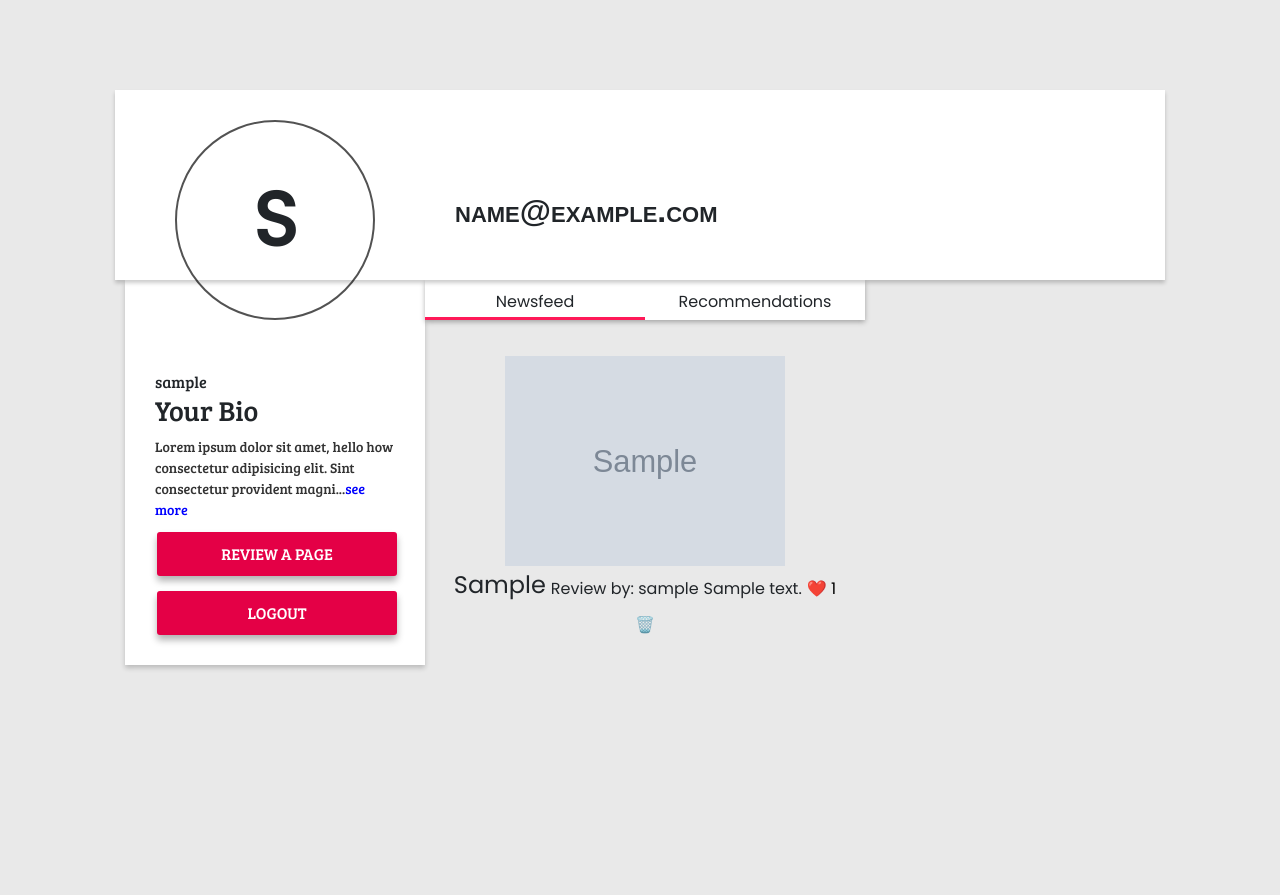
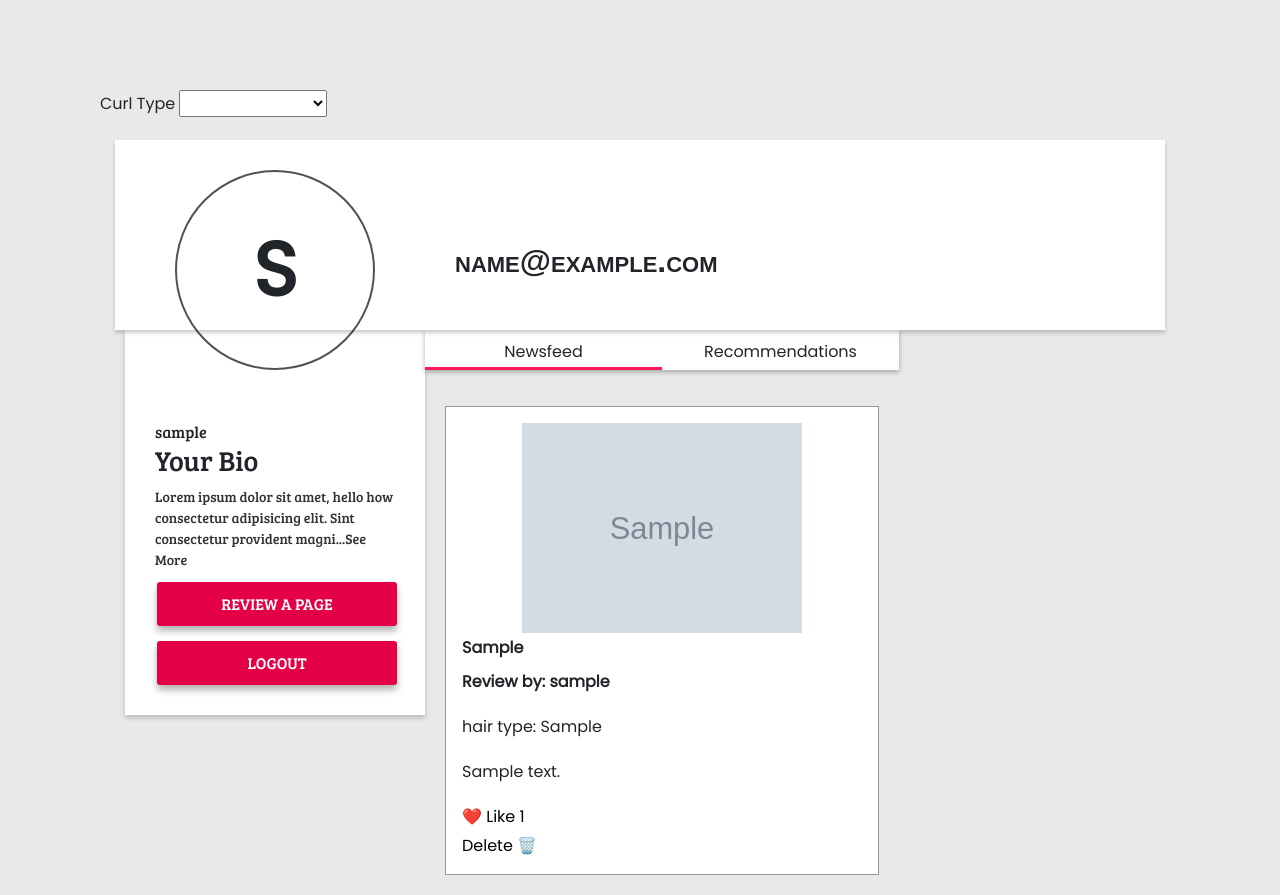
Before and after one commit to niasantiago/demotrial, a Node server app: page /profile in a window 1280 px wide. Before the commit the page ends 670 px from the top, so only its background shows below. Run offline with Node 20, Linux system fonts and the light colour scheme; a user stored in the database is signed in; tables that the repository leaves empty hold one stand-in row (values such as "Sample post"); grey boxes marked "Sample" are stand-in pictures; some libraries are stand-ins or nearby versions.

Commit message:
added filter by hair type at top of app the  button doesn't reload properly

```diff
--- a/controllers/posts.js
+++ b/controllers/posts.js
@@ -8,11 +8,17 @@ const { getRecommendations } = require("../helpers/openai.js")
 module.exports = {
   getProfile: async (req, res) => {
     try {
+      console.log(req.query)
       const isABusinessAccount = req.user.accountType === 'business'
       if(isABusinessAccount){
         res.redirect('/business')
       }
-      const allReviews = await Post.find();
+      let allReviews = await Post.find();
+      if ("hairType" in req.query){
+        allReviews = allReviews.filter((review) => review.hairType === req.query.hairType)
+        console.log(allReviews)
+      }
+
       const users = await User.find();
       const businesses = users.filter((user) => user.accountType === 'business');
       res.render("customer.ejs", { allReviews, user: req.user, businesses });
@@ -28,7 +34,7 @@ module.exports = {
       // ratings equals the medium or average number of each review's ratings
       let average = 1
       if (myReviews.length == 0){
-         average = 1
+        const average = 1
       }
       else {
         const ratings = myReviews.map((review) => review.rating)
@@ -67,6 +73,7 @@ module.exports = {
 
 
   createReview: async (req, res) => {
+    console.log(req.body)
     try {
       // Upload image to cloudinary
         const result = await cloudinary.uploader.upload(req.file.path);
@@ -84,7 +91,8 @@ module.exports = {
         userName: req.user.userName,
         businessId,
         business,
-        rating: Number(req.body.rating)
+        rating: Number(req.body.rating),
+        hairType: req.body.hairType,
       });
       console.log("Post has been added!");
       res.redirect("/profile");
--- a/models/Post.js
+++ b/models/Post.js
@@ -41,7 +41,11 @@ const PostSchema = new mongoose.Schema({
   },
   rating: {
     type: Number,
-  }
+  },
+  hairType: {
+    type: String,
+  },
+
 });
 
 module.exports = mongoose.model("Post", PostSchema);
--- a/public/css/profile.css
+++ b/public/css/profile.css
@@ -181,7 +181,6 @@ button.createbtn {
   cursor: pointer;
   outline: none;
   margin-bottom: 10px;
-  transition: background 0.3s ease-in-out;
   box-shadow: 0px 5px 7px 0px rgba(0, 0, 0, 0.3);
 }
 
@@ -368,12 +367,7 @@ button.createbtn i {
     font-size: 0.7rem;
   }
 }
-#see-more-bio,
-#see-less-bio {
-  color: blue;
-  cursor: pointer;
-  text-transform: lowercase;
-}
+
 .tab h1 {
   font-family: "Bree Serif", sans-serif;
   display: flex;
@@ -381,10 +375,6 @@ button.createbtn i {
   margin: 20px auto;
 }
 
-.profile-posts .like {
-background: transparent;
-border: none;
-}
 
 .posts{
     width:100%;
@@ -403,6 +393,49 @@ border: none;
 
 .post img{
 width:70%;
+}
+.post .postRow{
+  display: flex;
+  gap: 5px;
+  align-items: baseline;
+  justify-content: center;
+  flex-direction: column;
+}
+.posts {
+  max-width: 600px;
+}
+img {
+  max-width: 100%;
+}
+.post {
+  background: #FFF;
+  border: 1px solid #999;
+  font-size: 1em;
+  padding: 1em;
+  margin: 0;
+}
+.businessName {
+  font-size: 1em;
+  margin: 0 0 0.5em;
+  font-weight: bold;
+}
+.reviewText {
+  gap: 1em;
+  display: flex;
+  margin: 0;
+}
+.reviewAuthor {
+  font-weight: bold;
+}
+.reviewText {
+  display: grid;
+  grid-template-columns: 6em 1fr 6em;
+}
+.reviewText p {
+  margin: 0;
+}
+.likeReview {
+  justify-self: end;
 }
 
 
@@ -475,13 +508,8 @@ html.modal-active, body.modal-active {
   stroke-dasharray: 778;
   stroke-dashoffset: 778;
 }
+/* news feed */
 
-.post .postRow{
-  display: flex;
-  gap: 5px;
-  align-items: center;
-  justify-content: center;
-}
 
 /* form for hair type */
 @keyframes fadeIn {
--- a/public/js/profile.js
+++ b/public/js/profile.js
@@ -51,14 +51,18 @@ tabs(0);
 
 function bioText() {
   bio.oldText = bio.innerText;
+  const hairFilter = document.getElementById("hair-filter-read")
+  console.log(`we love hair ${hairFilter}`)
+  hairFilter.addEventListener("change", handleHairFilterChange)
 
   bio.innerText = bio.innerText.substring(0, 100) + "...";
   bio.innerHTML += "<span onclick='addLength()' id='see-more-bio'>See More</span>";
 }
 
 bioText();
-
+console.log("hairFilter")
 function addLength() {
+  console.log("hairFilter")
   bio.innerText = bio.oldText;
   bio.innerHTML += "&nbsp;" + "<span onclick='bioText()' id='see-less-bio'>See Less</span>";
   document.getElementById("see-less-bio").addEventListener("click", function() {
@@ -69,3 +73,21 @@ function addLength() {
 if (parseInt(document.querySelector(".alert-message").innerText) > 9) {
   document.querySelector(".alert-message").style.fontSize = ".7rem";
 }
+// function hairFilter (){
+//   const hairFilter = document.getElementById("hair-filter-read")
+//   console.log(`we love hair ${hairFilter}`)
+//   hairFilter.addEventListener("change", handleHairFilterChange
+//   );
+// }
+function handleHairFilterChange (event){
+  console.log("hair-filter-read");
+  let hairType = event.target.value
+  console.log(hairType)
+  const elements = document.getElementsByClassName("post");
+  console.log(elements)
+
+
+  window.location.href=`/profile?hairType=${hairType}`
+  const hairFilter = document.getElementById("hair-filter-read");
+  hairFilter.value = hairType;
+}
--- a/views/customer.ejs
+++ b/views/customer.ejs
@@ -51,12 +51,40 @@
                   <% }) %>
                   </select>
               </div>
+              <div class="mb-3">
+                <label for="hair-filter" class="form-label">Curl Type</label>
+                <select name="hairType" id="hair-filter">
+                  <option value="2A">Curly (Type 2A)</option>
+                  <option value="2B">Curly (Type 2B)</option>
+                  <option value="2C">Curly (Type 2C)</option>
+                  <option value="3A">Curly (Type 3A)</option>
+                  <option value="3B">Curly (Type 3B)</option>
+                  <option value="3C">Curly (Type 3C)</option>
+                  <option value="4A">Curly (Type 4A)</option>
+                  <option value="4B">Curly (Type 4B)</option>
+                  <option value="4C">Curly (Type 4C)</option>
+              </select>
+            </div>
               <button type="submit" class="btn btn-primary" value="Upload">Submit</button>
             </form>
 		</div>
 	</div>
 </div>
-
+  <div class="mb-3">
+    <label for="hair-filter" class="form-label">Curl Type</label>
+    <select name="hair-filter" id="hair-filter-read">
+      <option value=""></option>
+      <option value="2A">Curly (Type 2A)</option>
+      <option value="2B">Curly (Type 2B)</option>
+      <option value="2C">Curly (Type 2C)</option>
+      <option value="3A">Curly (Type 3A)</option>
+      <option value="3B">Curly (Type 3B)</option>
+      <option value="3C">Curly (Type 3C)</option>
+      <option value="4A">Curly (Type 4A)</option>
+      <option value="4B">Curly (Type 4B)</option>
+      <option value="4C">Curly (Type 4C)</option>
+  </select>
+  </div>
 <div class="container">
    <div class="profile-header">
         <div class="profile-img">
@@ -115,33 +143,27 @@
           <div class="profile-body">
             <div class="profile-posts tab">
               <div class="posts">
-                <% for(let i = 0; i < allReviews.length; i++){%>
-                <div class="post">
-                      <a href="/post/<%= allReviews[i]._id%>">
-                  <img class="img-fluid" src="<%= allReviews[i].image%>">
+                <% for (let i = 0; i < allReviews.length; i++) { %>
+                    <div class="post <%= allReviews[i].hairType %>">
+                        <a class="postImage" href="/post/<%= allReviews[i]._id %>">
+                            <img class="img-fluid" src="<%= allReviews[i].image %>" alt="<%= allReviews[i].business %>" />
                         </a>
-                     <div class="postRow">
-                 <h4><a><%= allReviews[i].business %></a></h4>
-                  <span>Review by: <%= allReviews[i].userName %></span>
-                  <span><%= allReviews[i].description %></span>
-                   <form
-          action="/post/likePostInNewsfeed/<%= allReviews[i].id %>?_method=PUT"
-          method="POST"
-        >
-             <button value="<%=allReviews[i]._id%>" class="like" type="submit">❤️
-              <span><%= allReviews[i].likes %></span>
-            </button>
+                        <div class="postRow <%= allReviews[i].hairType %>">
+                            <h4 class="businessName"><%= allReviews[i].business %></h4>
+                            <p class="reviewAuthor">Review by: <%= allReviews[i].userName %></p>
+                            <p class="<%= allReviews[i].hairType %>"> hair type: <%= allReviews[i].hairType %></p>
+                            <p><%= allReviews[i].description %></p>
+                            <form action="/post/likePostInNewsfeed/<%= allReviews[i]._id %>?_method=PUT" method="POST" class="likeReview">
+                                <button class="like" type="submit"> ❤️ Like <span><%= allReviews[i].likes %></span></button>
                             </form>
-                      </div>
-                      <% if(allReviews[i].userName == user.userName){ %>
-                       <form
-          action="/post/deletePost/<%= allReviews[i].id %>?_method=DELETE"
-          method="POST">
-                      <button class="like" type="submit">🗑️</button>
+                            <% if(allReviews[i].userName === user.userName){ %>
+                              <form action="/post/deletePost/<%= allReviews[i]._id %>?_method=DELETE" method="POST" class="deleteReview">
+                                  <button class="like" type="submit"> Delete 🗑️</button>
                               </form>
                           <% } %>
                         </div>
-                <% }%>
+                    </div>
+                <% } %>
             </div>
             </div>
             <div class="profile-settings tab">
@@ -160,8 +182,8 @@
                     <option>Curly (Type 4A)</option>
                     <option>Curly (Type 4B)</option>
                     <option>Curly (Type 4C)</option>
+                  </select>
                   <label for="problems">Problems</label>
-                  </select>
                   <select name="problems" multiple>
                     <option>Dry Hair</option>
                     <option>Tangled Hair</option>
```
Lines whose indentation alone changed are shown as unchanged.
